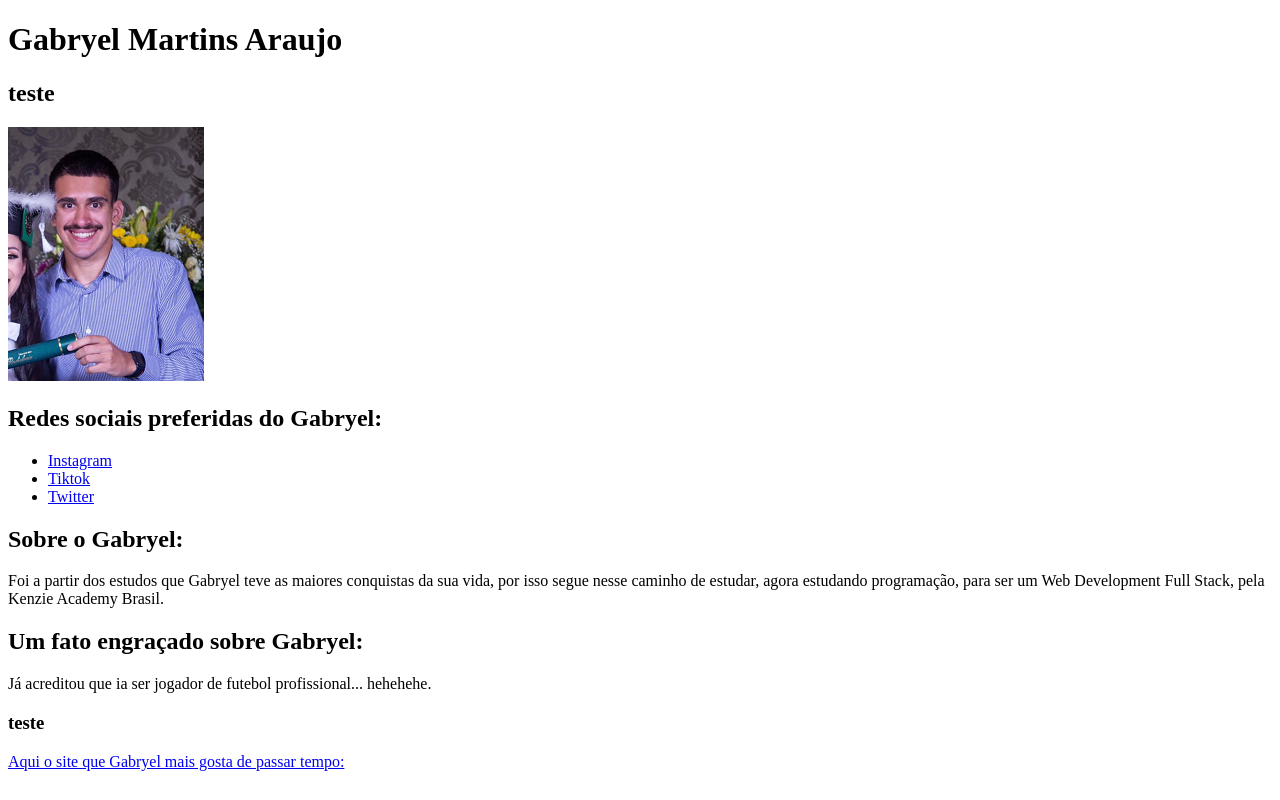
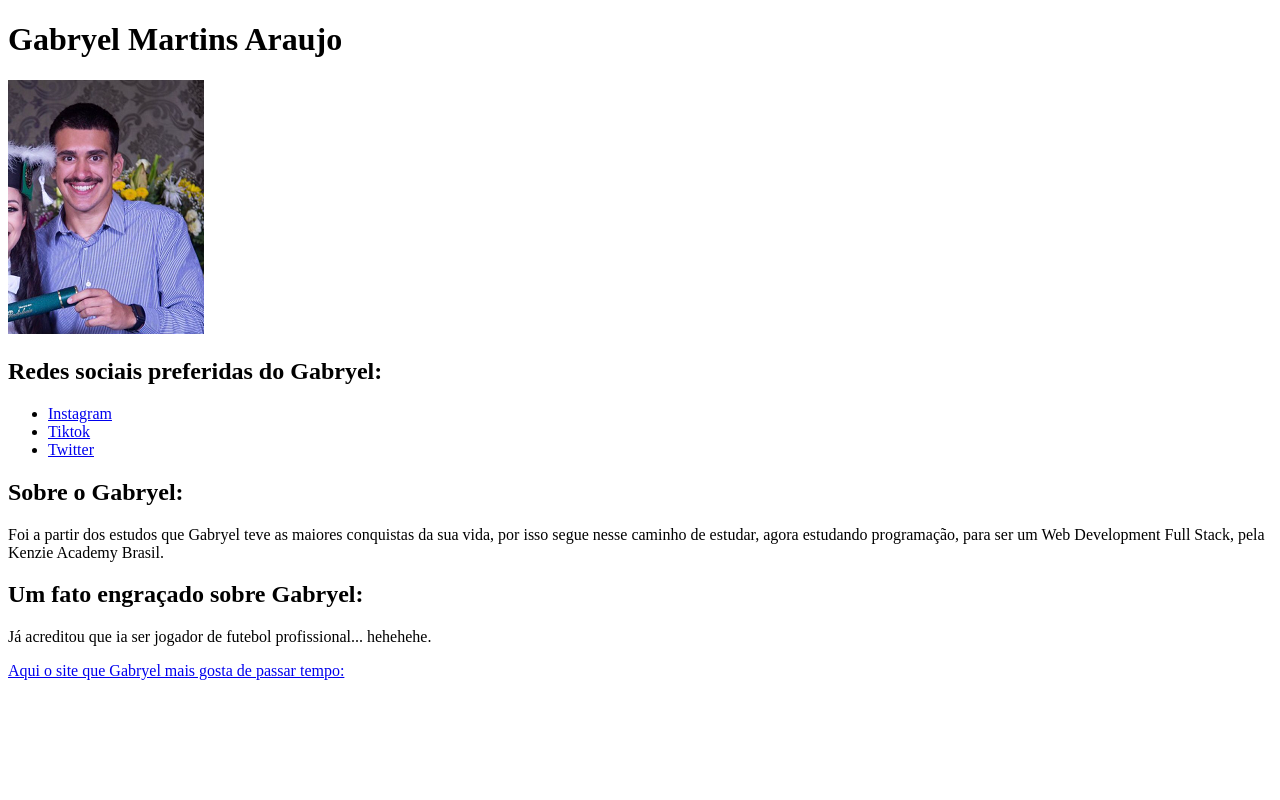
Before and after one commit to gabryelmaraujo/pagina-de-perfil, a plain HTML site: page index.html in a window 1280 px wide. Drawn offline with Linux system fonts and the light colour scheme.

Commit message:
Voltou o projeto

```diff
--- a/index.html
+++ b/index.html
@@ -12,7 +12,7 @@
     <header>
         <!-- Cabeçalho da sua página -->
         <h1>Gabryel Martins Araujo</h1>
-        <h2>teste</h2>
+
     </header>
 
     <aside>
@@ -47,7 +47,7 @@
             <h2>Um fato engraçado sobre Gabryel:</h2>
             <p>
                 Já acreditou que ia ser jogador de futebol profissional... hehehehe.
-                <h3>teste</h3>
+
             </p>
             <section>
     </main>
```
